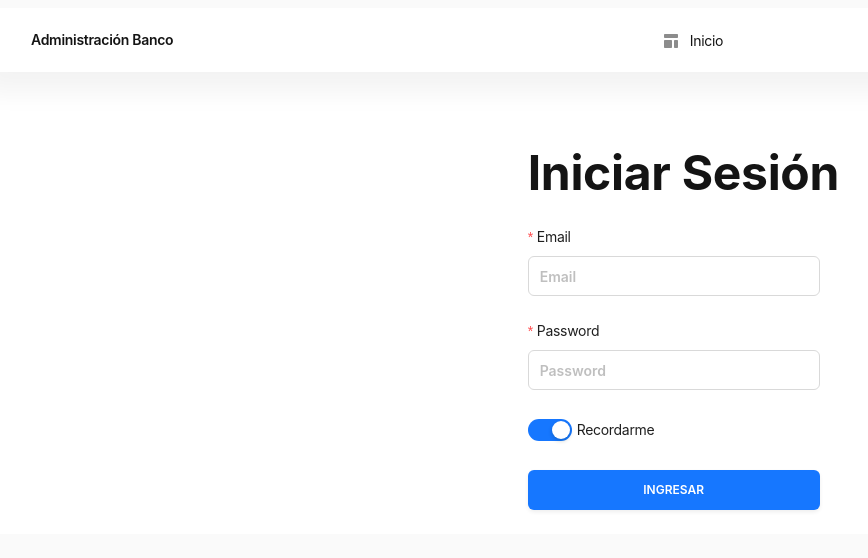
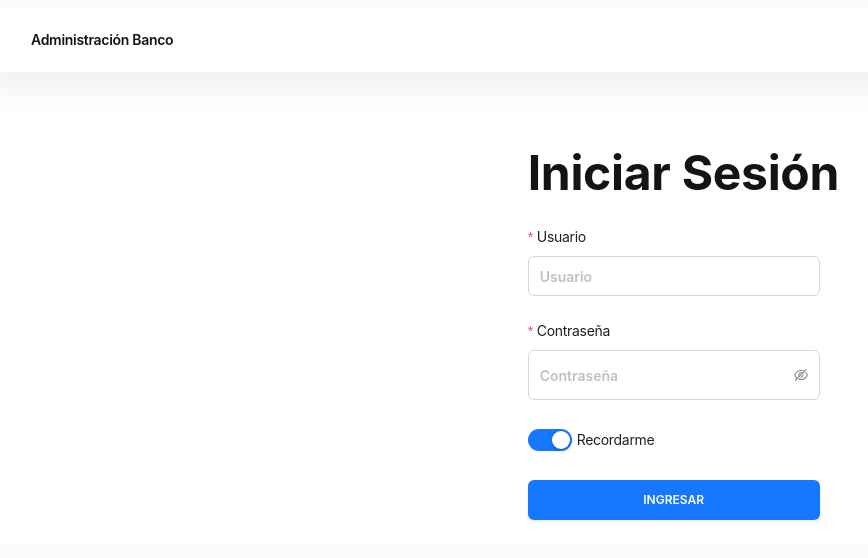
Before and after one commit to andypar/banco-front, a React (Create React App) app: page /sign-in in a window 1280 px wide. Shown: the top 558 px of the page, without its empty margins (27-895 px from the left). Built offline with nearby package versions, Linux system fonts and the light colour scheme; what lscache would draw is missing.

Commit message:
SigIn y SignOut

```diff
--- a/src/layout/Sidenav.js
+++ b/src/layout/Sidenav.js
@@ -1,6 +1,8 @@
 import { Menu } from "antd";
 import { NavLink, useLocation } from "react-router-dom";
 import logo from "../assets/images/logo.svg";
+import userService from "../services/users";
+import localStorage from "../services/localStorage";
 
 function Sidenav({ color }) {
   const { pathname } = useLocation();
@@ -128,6 +130,21 @@ function Sidenav({ color }) {
       />
     </svg>,
   ];
+
+  async function logout() {
+    try {
+      const userLogged = localStorage.get("user");
+      if (userLogged) {
+        localStorage.delete();
+        await userService.logout();
+      } else {
+        console.log("User not logged: ", userLogged.user);
+      }
+    } catch (err) {
+      console.log("Error trying to logout: ", err);
+      return err;
+    }
+  }
 
   // const items = [
   //   {
@@ -281,16 +298,22 @@ function Sidenav({ color }) {
             <span className="label">Perfil</span>
           </NavLink>
         </Menu.Item>
-        <Menu.Item key="7">
+        {/* <Menu.Item key="7">
           <NavLink to="/sign-in">
             <span className="icon">{signin}</span>
             <span className="label">Inicio Sesión</span>
           </NavLink>
-        </Menu.Item>
+        </Menu.Item> */}
         <Menu.Item key="8">
           <NavLink to="/sign-up">
             <span className="icon">{signup}</span>
             <span className="label">Registración</span>
+          </NavLink>
+        </Menu.Item>
+        <Menu.Item key="9">
+          <NavLink to="/sign-in" onClick={() => logout()}>
+            <span className="icon">{signin}</span>
+            <span className="label">Cerrar Sesión</span>
           </NavLink>
         </Menu.Item>
       </Menu>
--- a/src/modules/AppStatus.js
+++ b/src/modules/AppStatus.js
@@ -6,12 +6,12 @@ import localStorage from "../services/localStorage";
 function AppStatus() {
 
 	const [token, setToken] = useState({});
+
 	useEffect(() => {
 		async function login() {
 			try {
 				const userLogged = localStorage.get();
 				if (!userLogged) {
-					// const response = await userService.createGlarriera2Token();
 					const response = await userService.login();
 					console.log(response)
 					if (response.token) {
@@ -30,7 +30,6 @@ function AppStatus() {
 		login();
 	}, []);
 
-	// return <div>{JSON.stringify(status)}</div>;
 	return (<div>{JSON.stringify(token)}</div>);
 }
 
--- a/src/modules/SignIn.js
+++ b/src/modules/SignIn.js
@@ -1,8 +1,8 @@
-import React, { Component } from "react";
-import { Link } from "react-router-dom";
+import userService from "../services/users";
+import localStorage from "../services/localStorage";
+import React, { useState } from "react";
 import {
   Layout,
-  Menu,
   Button,
   Row,
   Col,
@@ -10,7 +10,9 @@ import {
   Form,
   Input,
   Switch,
+  Alert,
 } from "antd";
+import { EyeTwoTone, EyeInvisibleOutlined } from "@ant-design/icons";
 
 function onChange(checked) {
   console.log(`switch to ${checked}`);
@@ -18,41 +20,76 @@ function onChange(checked) {
 const { Title } = Typography;
 const { Header, Content } = Layout;
 
-const template = [
-  <svg
-    key="1"
-    data-v-4ebdc598=""
-    width="20"
-    height="20"
-    viewBox="0 0 20 20"
-    fill="none"
-    xmlns="http://www.w3.org/2000/svg"
-  >
-    <path
-      data-v-4ebdc598=""
-      d="M3 4C3 3.44772 3.44772 3 4 3H16C16.5523 3 17 3.44772 17 4V6C17 6.55228 16.5523 7 16 7H4C3.44772 7 3 6.55228 3 6V4Z"
-      fill="#111827"
-      className="fill-muted"
-    ></path>
-    <path
-      data-v-4ebdc598=""
-      d="M3 10C3 9.44771 3.44772 9 4 9H10C10.5523 9 11 9.44771 11 10V16C11 16.5523 10.5523 17 10 17H4C3.44772 17 3 16.5523 3 16V10Z"
-      fill="#111827"
-      className="fill-muted"
-    ></path>
-    <path
-      data-v-4ebdc598=""
-      d="M14 9C13.4477 9 13 9.44771 13 10V16C13 16.5523 13.4477 17 14 17H16C16.5523 17 17 16.5523 17 16V10C17 9.44771 16.5523 9 16 9H14Z"
-      fill="#111827"
-      className="fill-muted"
-    ></path>
-  </svg>,
-];
+// const template = [
+//   <svg
+//     key="1"
+//     data-v-4ebdc598=""
+//     width="20"
+//     height="20"
+//     viewBox="0 0 20 20"
+//     fill="none"
+//     xmlns="http://www.w3.org/2000/svg"
+//   >
+//     <path
+//       data-v-4ebdc598=""
+//       d="M3 4C3 3.44772 3.44772 3 4 3H16C16.5523 3 17 3.44772 17 4V6C17 6.55228 16.5523 7 16 7H4C3.44772 7 3 6.55228 3 6V4Z"
+//       fill="#111827"
+//       className="fill-muted"
+//     ></path>
+//     <path
+//       data-v-4ebdc598=""
+//       d="M3 10C3 9.44771 3.44772 9 4 9H10C10.5523 9 11 9.44771 11 10V16C11 16.5523 10.5523 17 10 17H4C3.44772 17 3 16.5523 3 16V10Z"
+//       fill="#111827"
+//       className="fill-muted"
+//     ></path>
+//     <path
+//       data-v-4ebdc598=""
+//       d="M14 9C13.4477 9 13 9.44771 13 10V16C13 16.5523 13.4477 17 14 17H16C16.5523 17 17 16.5523 17 16V10C17 9.44771 16.5523 9 16 9H14Z"
+//       fill="#111827"
+//       className="fill-muted"
+//     ></path>
+//   </svg>,
+// ];
 
-export default class SignIn extends Component {
-  render() {
-    const onFinish = (values) => {
-      console.log("Success:", values);
+async function login(credentials) {
+  try {
+    const userLogged = localStorage.get();
+    if (!userLogged) {
+      const response = await userService.login(credentials);
+      console.log(response);
+      if (response.token) {
+        const payload = { token: response.token, user: response.user };
+        return payload;
+      }
+    } else {
+      console.log("User logged: ", userLogged.user);
+      return userLogged;
+    }
+  } catch (err) {
+    console.log("Error trying to get user token. Error: ", err);
+    return err;
+  }
+}
+
+function SignIn() {
+  const [username, setUserName] = useState();
+  const [password, setPassword] = useState();
+  const [error, setError] = useState();
+
+  const handleSubmit = async (e) => {
+    const response = await login({
+      username: username,
+      password: password,
+    });
+    console.log(response);
+    debugger
+    if (response && "token" in response) {
+      localStorage.set(response);
+      window.location.href = "/";
+    } else {
+      console.log("Failed", response, "error");
+      setError("Error! Usuario o Contraseña Inválidos");
+    }
   };
 
   const onFinishFailed = (errorInfo) => {
@@ -66,7 +103,7 @@ export default class SignIn extends Component {
           <div className="header-col header-brand">
             <h5>Administración Banco</h5>
           </div>
-            <div className="header-col header-nav">
+          {/* <div className="header-col header-nav">
             <Menu mode="horizontal" defaultSelectedKeys={["1"]}>
               <Menu.Item key="1">
                 <Link to="/dashboard">
@@ -75,9 +112,10 @@ export default class SignIn extends Component {
                 </Link>
               </Menu.Item>
             </Menu>
-            </div>
+          </div> */}
         </Header>
         <Content className="signin">
+          {error ? <Alert type="error" message={error} banner /> : null}
           <Row gutter={[24, 0]} justify="space-around">
             <Col
               xs={{ span: 24, offset: 0 }}
@@ -86,52 +124,61 @@ export default class SignIn extends Component {
             >
               <Title className="mb-15">Iniciar Sesión</Title>
               <Form
-                  onFinish={onFinish}
+                onFinish={handleSubmit}
                 onFinishFailed={onFinishFailed}
                 layout="vertical"
                 className="row-col"
               >
                 <Form.Item
                   className="username"
-                    label="Email"
-                    name="email"
+                  label="Usuario"
+                  name="username"
+                  onChange={(e) => setUserName(e.target.value)}
                   rules={[
                     {
                       required: true,
-                        message: "Please input your email!",
+                      message: "Por favor ingrese su usuario!",
                     },
                   ]}
                 >
-                    <Input placeholder="Email" />
+                  <Input placeholder="Usuario" />
                 </Form.Item>
 
                 <Form.Item
                   className="username"
-                    label="Password"
+                  label="Contraseña"
                   name="password"
+                  onChange={(e) => setPassword(e.target.value)}
                   rules={[
                     {
                       required: true,
-                        message: "Please input your password!",
+                      message: "Por favor ingrese su contraseña!",
                     },
                   ]}
                 >
-                    <Input placeholder="Password" />
+                  <Input.Password
+                    placeholder="Contraseña"
+                    iconRender={(visible) =>
+                      visible ? <EyeTwoTone /> : <EyeInvisibleOutlined />
+                    }
+                  />
                 </Form.Item>
 
                 <Form.Item className="aligin-center" valuePropName="checked">
-                    <Switch
-                      name="remember"
-                      defaultChecked
-                      onChange={onChange}
-                    />
+                  <Switch name="remember" defaultChecked onChange={onChange} />
                   Recordarme
                 </Form.Item>
 
                 <Form.Item>
-                    <Button type="primary" style={{ width: "100%" }}>
+                  <Button
+                    type="primary"
+                    htmlType="submit"
+                    style={{ width: "100%" }}
+                  >
                     INGRESAR
                   </Button>
+                  {/* {error?<Title>{error}</Title>:null}  */}
+                  {/* {error ? <Alert message={error} type="error" /> : null} */}
                 </Form.Item>
               </Form>
             </Col>
@@ -141,4 +188,5 @@ export default class SignIn extends Component {
     </>
   );
 }
-}
+
+export default SignIn;
--- a/src/routes/index.js
+++ b/src/routes/index.js
@@ -1,8 +1,9 @@
 import { Route, Routes, BrowserRouter } from "react-router-dom";
 import UserList from "../modules/UserList";
-import AppStatus from "../modules/AppStatus";
+// import AppStatus from "../modules/AppStatus";
 import Main from "../layout/Main";
 import SignIn from "../modules/SignIn";
+
 
 function Router() {
   return (
@@ -12,7 +13,6 @@ function Router() {
       </Routes>
       <Main>
         <Routes>
-          <Route exact path="/" element={<AppStatus />} />
           <Route exact path="/user" element={<UserList />} />
         </Routes>
       </Main>
--- a/src/services/api.js
+++ b/src/services/api.js
@@ -25,6 +25,9 @@ api.interceptors.request.use(
 	(config) => {
 		// Do something before request is sent
 		const data = localStorage.get();
+		console.log('data')
+		debugger
+		console.log(data)
 		if (data) {
 			// eslint-disable-next-line no-param-reassign
 			console.log(data.token)
--- a/src/services/users.js
+++ b/src/services/users.js
@@ -21,13 +21,8 @@ userService.getUserById = async function (id) {
 	return userInfo
 };
 
-// userService.createGlarriera2Token = () =>
-// 	api.post("/login", {
-// 		username: "andypar29",
-// 		password: "Perritos123!",
-// 	});
+userService.login = (credentials) => api.post("/login", credentials);
 
-userService.login = () =>
-api.post("/login", {});
+userService.logout = () => api.post("/logout", {});
 
 export default userService;
```
Lines whose indentation alone changed are shown as unchanged.
